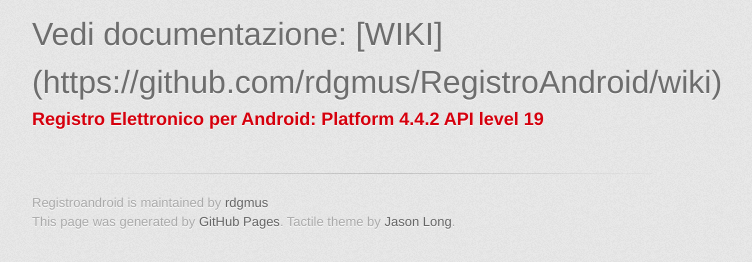
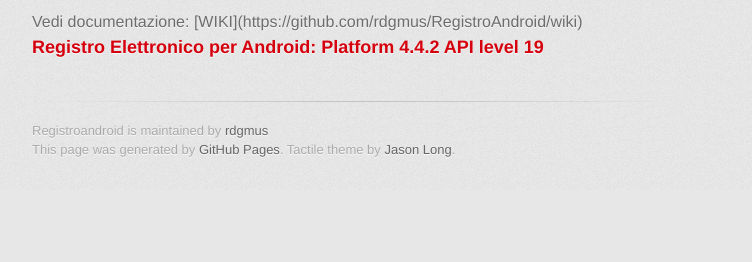
Before and after one commit to rdgmus/RegistroAndroid, a plain HTML site: page index.html in a window 1280 px wide. Shown: the part 949-1211 px from the top of the page, without its empty margins (298-1050 px from the left). After the commit the page ends 1139 px from the top, so only its background shows below. Drawn offline with Linux system fonts and the light colour scheme; a web font is replaced by a local one.

Commit message:
Update index.html

```diff
--- a/index.html
+++ b/index.html
@@ -38,7 +38,7 @@
 <a id="registroandroid-" class="anchor" href="#registroandroid-" aria-hidden="true"><span class="octicon octicon-link"></span></a>RegistroAndroid <img src="https://raw.githubusercontent.com/rdgmus/Luxemburg/master/images/under%20development.png" alt="under development">
 </h1>
 
-<h1>Vedi documentazione: [WIKI](https://github.com/rdgmus/RegistroAndroid/wiki)</h1>
+Vedi documentazione: [WIKI](https://github.com/rdgmus/RegistroAndroid/wiki)
 
 <h3>
 <a id="registro-elettronico-per-android-platform-442-api-level-19" class="anchor" href="#registro-elettronico-per-android-platform-442-api-level-19" aria-hidden="true"><span class="octicon octicon-link"></span></a>Registro Elettronico per Android: Platform 4.4.2 API level 19</h3>
```
